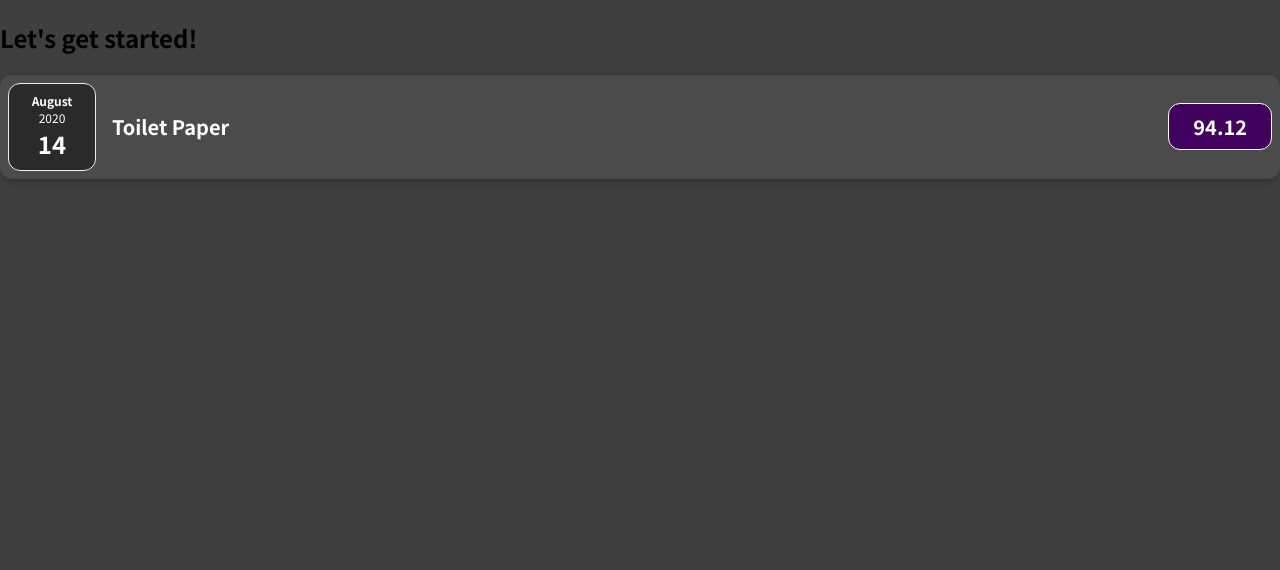
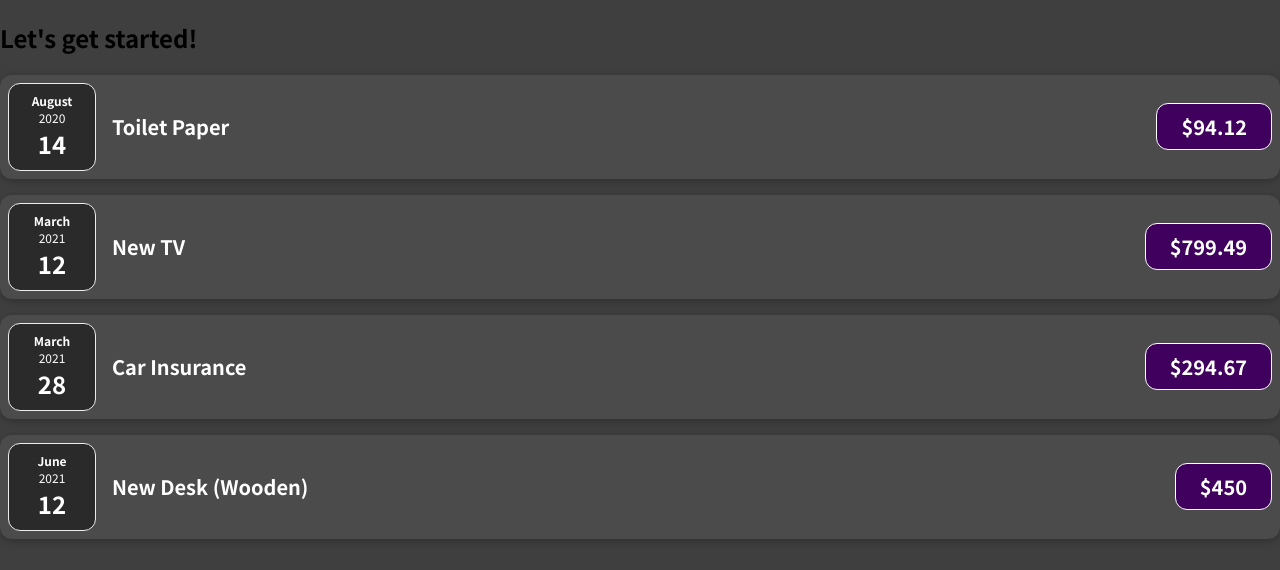
Before and after one commit to jinzxu/ExpenseTracker, a JavaScript app: page / in a window 1280 px wide. Shown: the top 570 px of the page. Built offline with nearby package versions, Linux system fonts and the light colour scheme.

Commit message:
Add Expenses Component

```diff
--- a/src/App.js
+++ b/src/App.js
@@ -1,4 +1,4 @@
-import ExpenseItem from "./components/ExpenseItem";
+import Expenses from "./components/Expenses";
 function App() {
   const expenses = [
     {
@@ -24,11 +24,7 @@
   return (
     <div>
       <h2>Let's get started!</h2>
-      <ExpenseItem
-        title={expenses[0].title}
-        amount={expenses[0].amount}
-        date={expenses[0].date}
-      ></ExpenseItem>
+      <Expenses expenses={expenses}></Expenses>
     </div>
   );
 }
--- a/src/components/ExpenseItem.js
+++ b/src/components/ExpenseItem.js
@@ -5,12 +5,13 @@
     const expenseDate = props.date;
     const expenseTitle = props.title;
     const expenseAmount = props.amount;
+    console.log(expenseTitle)
     return (
         <div className="expense-item">
             <ExpenseDate date={expenseDate}></ExpenseDate>
             <div className="expense-item__description">
                 <h2>{expenseTitle}</h2>
-                <div className="expense-item__price">{expenseAmount}</div>
+                <div className="expense-item__price">${expenseAmount}</div>
             </div>
         </div>
     );
--- /dev/null
+++ b/src/components/Expenses.css
@@ -0,0 +1,9 @@
+.expenses {
+  padding: 1rem;
+  background-color: rgb(31, 31, 31);
+  margin: 2rem auto;
+  width: 50rem;
+  max-width: 95%;
+  border-radius: 12px;
+  box-shadow: 0 1px 8px rgba(0, 0, 0, 0.25);
+}
--- /dev/null
+++ b/src/components/Expenses.js
@@ -0,0 +1,19 @@
+import ExpenseItem from "./ExpenseItem";
+import "./Expenses.css"
+function Expenses(props) {
+    const expenses = props.expenses;
+    return (
+        <div className=".expenses">
+            {expenses.map(expense =>
+            (
+                <ExpenseItem
+                    title={expense.title}
+                    amount={expense.amount}
+                    date={expense.date}
+                ></ExpenseItem>
+            )
+            )}
+        </div>
+    )
+}
+export default Expenses;
```
